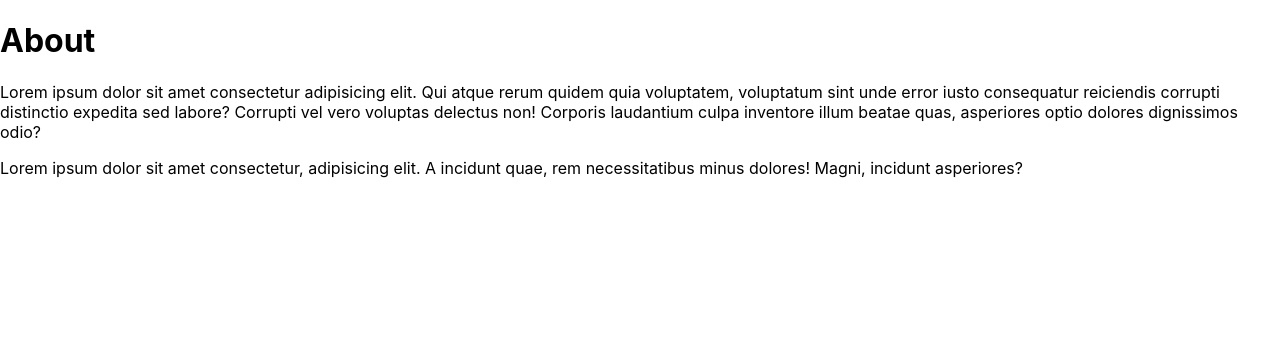
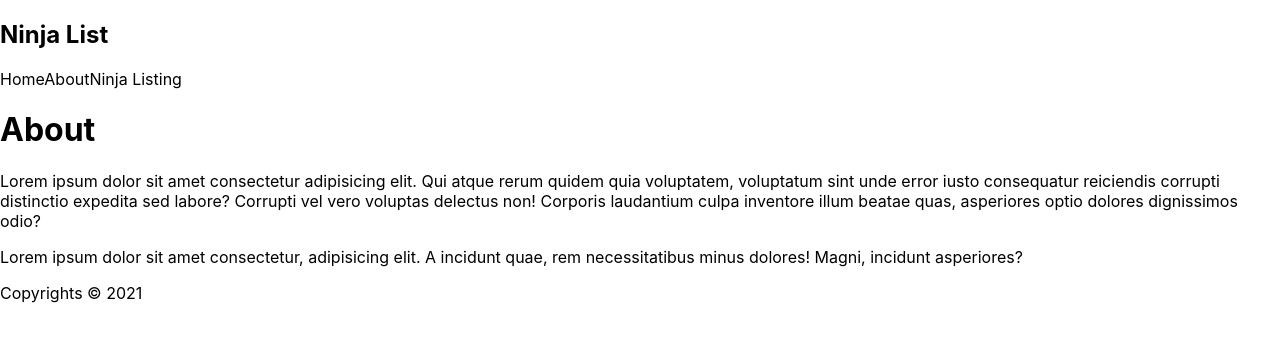
Before and after one commit to iamshaunjp/nextjs-tutorial, a Next.js app in the folder ninjalist/: page /about in a window 1280 px wide. Shown: the top 342 px of the page. Built offline with nearby package versions, Linux system fonts and the light colour scheme.

Commit message:
using layout file to wrap all
To help add nav and footer to all files without going to each file (helps minimize edits if layout changes later)

```diff
--- /dev/null
+++ b/ninjalist/components/Layout.js
@@ -0,0 +1,14 @@
+import Footer from "./Footer"
+import Navbar from "./Navbar"
+
+const Layout = ( { children }) => {
+    return (
+        <div className="content">
+            <Navbar />
+            { children }
+            <Footer />
+        </div>
+     );
+}
+
+export default Layout;
--- a/ninjalist/pages/_app.js
+++ b/ninjalist/pages/_app.js
@@ -1,7 +1,12 @@
+import Layout from '../components/Layout'
 import '../styles/globals.css'
 
 function MyApp({ Component, pageProps }) {
-  return <Component {...pageProps} />
+  return (
+    <Layout>
+      <Component {...pageProps} />
+    </Layout>
+  )
 }
 
 export default MyApp
--- a/ninjalist/pages/index.js
+++ b/ninjalist/pages/index.js
@@ -9,14 +9,12 @@
 
 
         <div>
-          <Navbar />
             <h1>Home Page</h1>
             <p>Lorem ipsum dolor sit amet consectetur adipisicing elit. Qui atque rerum quidem quia voluptatem, voluptatum sint unde error iusto consequatur reiciendis corrupti distinctio expedita sed labore? Corrupti vel vero voluptas delectus non! Corporis laudantium culpa inventore illum beatae quas, asperiores optio dolores dignissimos odio?</p>
             <p>Lorem ipsum dolor sit amet consectetur, adipisicing elit. A incidunt quae, rem necessitatibus minus dolores! Magni, incidunt asperiores?</p>
             <Link href="ninjas">
             <a>See Ninja Listing</a>
             </Link>
-            <Footer />
         </div>
     // <div className={styles.container}>
     //   <Head>
```
